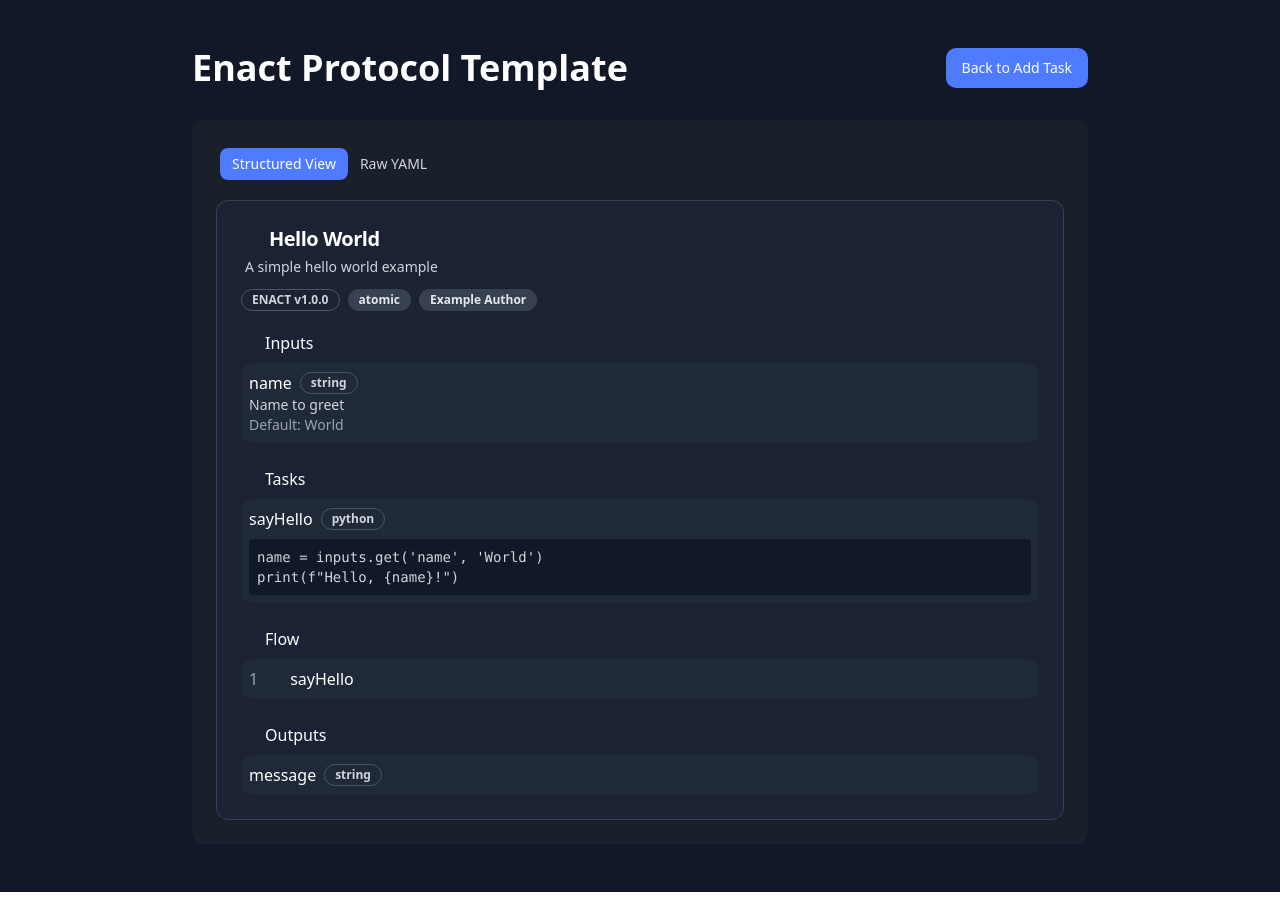
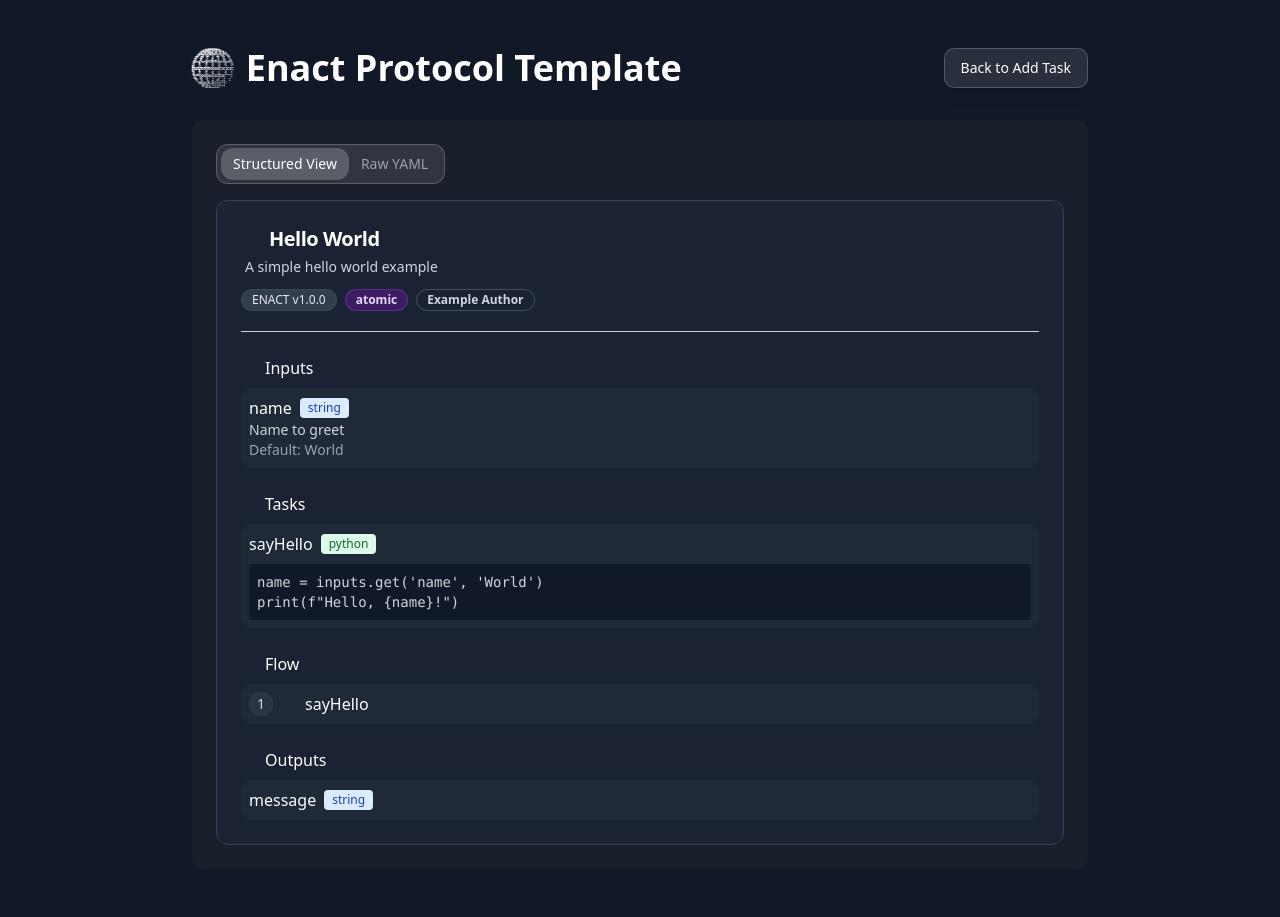
Before and after one commit to lame-o/enact-registry-v0, a React (Vite) app: page /task-template in a window 1280 px wide. Before the commit the page ends 892 px from the top, so only its background shows below. Built offline with nearby package versions, Linux system fonts and the light colour scheme; some icons are missing.

Commit message:
styling improvements

```diff
--- a/src/pages/AddTask.tsx
+++ b/src/pages/AddTask.tsx
@@ -221,7 +221,9 @@ const AddTask = () => {
         <div className="max-w-4xl mx-auto">
           <div className="flex justify-between items-center mb-8">
             <div className="flex items-center gap-3">
-              <h1 className="text-4xl font-bold text-white">Add New Task</h1>
+              <img src="/globe-bit.png" alt="Enact Globe" className="h-10 w-auto rotate-180" />
+              <div className="flex items-center gap-4">
+                <h1 className="text-4xl font-bold text-white">Add Task</h1>
                 <button
                   onClick={() => navigate("/task-template")}
                   className="flex items-center gap-1 text-sm text-gray-300 hover:text-white group"
@@ -230,15 +232,8 @@ const AddTask = () => {
                   <Icon icon="lucide:arrow-up-right" className="w-4 h-4" />
                 </button>
               </div>
-            <div className="space-x-4">
-              <Button
-                variant="outline"
-                onClick={() => navigate("/")}
-                className="bg-[#2A2E3E] text-white border-white/20 hover:bg-[#4E7BFF] hover:text-white"
-              >
-                <Icon icon="lucide:arrow-left" className="w-4 h-4 mr-2" />
-                Back
-              </Button>
+            </div>
+            <div className="flex items-center gap-2">
               <Button
                 variant="outline"
                 onClick={() => {
@@ -258,14 +253,20 @@ const AddTask = () => {
                   };
                   input.click();
                 }}
-                className="bg-[#2A2E3E] text-white border-white/20 hover:bg-[#4E7BFF] hover:text-white"
+                className="bg-white/10 hover:bg-white/20 text-white text-sm px-4 py-1.5 rounded-md backdrop-blur-sm border border-white/20 shadow-lg transition-all"
               >
                 <Icon icon="lucide:upload" className="w-4 h-4 mr-2" />
                 Upload YAML
               </Button>
+              <Button
+                onClick={() => navigate("/")}
+                className="bg-white/10 hover:bg-white/20 text-white text-sm px-4 py-1.5 rounded-md backdrop-blur-sm border border-white/20 shadow-lg transition-all"
+              >
+                <Icon icon="lucide:arrow-left" className="w-4 h-4 mr-2" />
+                Back
+              </Button>
             </div>
           </div>
-
           <div className="space-y-8">
             <div className="bg-[#1a1f2c] rounded-lg p-6">
               <Form {...form}>
@@ -549,7 +550,7 @@ const AddTask = () => {
                   <div className="flex justify-end">
                     <Button
                       type="submit"
-                      className="bg-[#4E7BFF] text-white hover:bg-[#4E7BFF]/90"
+                      className="bg-white/10 hover:bg-white/20 text-white text-sm px-4 py-1.5 rounded-md backdrop-blur-sm border border-white/20 shadow-lg transition-all"
                     >
                       Create Task
                     </Button>
--- a/src/pages/Index.tsx
+++ b/src/pages/Index.tsx
@@ -29,30 +29,29 @@ const TaskCard = ({ task }: { task: Task }) => {
             <Icon icon="lucide:file-text" className="w-5 h-5 text-gray-400 mt-1" />
             <div className="flex-1">
               <div className="flex items-center justify-between gap-2">
-                <div className="flex items-center gap-2">
-                  <CardTitle className="text-xl text-white">
-                    {task.name}
-                  </CardTitle>
-                  <div className="flex items-center gap-2">
-                    <Badge variant="outline" className="border-gray-600 text-gray-300">ENACT v{task.version}</Badge>
-                    {task.isAtomic && (
-                      <Badge variant="secondary" className="bg-gray-700 text-gray-200">atomic</Badge>
-                    )}
-                    {task.teams.map((team) => (
-                      <Badge key={team} variant="secondary" className="bg-gray-700 text-gray-200">{team}</Badge>
-                    ))}
-                  </div>
-                </div>
-                <CollapsibleTrigger className="p-1 hover:bg-[#1f2937] rounded-md transition-colors">
+                <CardTitle className="text-xl text-white">
+                  {task.name}
+                </CardTitle>
+                <CollapsibleTrigger className="p-1 hover:bg-white/10 rounded-md transition-colors">
                   <Icon icon="lucide:chevron-down" className="w-5 h-5 text-gray-400 transition-transform group-open:rotate-180" />
                 </CollapsibleTrigger>
               </div>
-              <CardDescription className="mt-1 text-gray-300">{task.description}</CardDescription>
+              <CardDescription className="mt-1 text-gray-300 -ml-6">{task.description}</CardDescription>
+              <div className="flex items-center gap-2 mt-3 -ml-7">
+                <Badge variant="secondary" className="bg-gray-700/90 text-gray-200 font-medium border border-gray-600/50 shadow-sm">ENACT v{task.version}</Badge>
+                {task.isAtomic && (
+                  <Badge variant="secondary" className="bg-purple-900/60 text-purple-200 border border-purple-500/30">atomic</Badge>
+                )}
+                {task.teams.map((team) => (
+                  <Badge key={team} variant="outline" className="border-white/20 text-gray-300 backdrop-blur-sm">@{team}</Badge>
+                ))}
+              </div>
             </div>
           </div>
         </CardHeader>
         <CardContent>
           <CollapsibleContent className="space-y-6">
+            <div className="h-px bg-gray-300 mt-4" />
             {/* Inputs Section */}
             <div>
               <h3 className="text-white font-medium mb-2 flex items-center gap-2">
@@ -66,7 +65,7 @@ const TaskCard = ({ task }: { task: Task }) => {
                       <div className="flex-1">
                         <div className="flex items-center gap-2">
                           <span className="text-white font-medium">{key}</span>
-                          <Badge variant="outline" className="border-gray-600 text-gray-300">{input.type}</Badge>
+                          <Badge variant="outline" className="bg-blue-100 text-blue-800 rounded border-0 px-2 py-0.5 text-xs font-medium">{input.type}</Badge>
                         </div>
                         <p className="text-sm text-gray-300">{input.description}</p>
                         {input.default && (
@@ -93,7 +92,7 @@ const TaskCard = ({ task }: { task: Task }) => {
                         <div className="flex items-center gap-2">
                           <span className="text-white font-medium">{t.id}</span>
                           {t.language && (
-                            <Badge variant="outline" className="border-gray-600 text-gray-300">{t.language}</Badge>
+                            <Badge variant="outline" className="bg-green-100 text-green-800 rounded border-0 px-2 py-0.5 text-xs font-medium">{t.language}</Badge>
                           )}
                         </div>
                         {t.description && (
@@ -121,7 +120,7 @@ const TaskCard = ({ task }: { task: Task }) => {
                 {task.protocolDetails.flow.steps.map((step, index) => (
                   <div key={index} className="bg-[#1f2937] rounded-md p-2">
                     <div className="flex items-center gap-2">
-                      <span className="text-gray-400">{index + 1}</span>
+                      <span className="inline-flex items-center justify-center w-6 h-6 rounded-full bg-gray-700/50 text-gray-300 text-sm border border-gray-600/30">{index + 1}</span>
                       <Icon icon="lucide:arrow-right" className="w-4 h-4 text-gray-400" />
                       <span className="text-white">{step.task}</span>
                     </div>
@@ -143,7 +142,7 @@ const TaskCard = ({ task }: { task: Task }) => {
                       <div className="flex-1">
                         <div className="flex items-center gap-2">
                           <span className="text-white font-medium">{key}</span>
-                          <Badge variant="outline" className="border-gray-600 text-gray-300">{output.type}</Badge>
+                          <Badge variant="outline" className="bg-blue-100 text-blue-800 rounded border-0 px-2 py-0.5 text-xs font-medium">{output.type}</Badge>
                         </div>
                         {output.description && (
                           <p className="text-sm text-gray-300">{output.description}</p>
@@ -183,10 +182,13 @@ const Index = () => {
       <div className="container mx-auto py-12">
         <div className="max-w-4xl mx-auto">
           <div className="flex justify-between items-center mb-8">
-            <h1 className="text-4xl font-bold text-white">Enact Registry</h1>
+            <div className="flex items-center gap-3">
+              <img src="/globe-bit.png" alt="Enact Globe" className="h-10 w-auto rotate-180" />
+              <h1 className="text-4xl font-bold text-white">Enact Registry</h1>
+            </div>
             <Button
               onClick={() => navigate("/add-task")}
-              className="bg-enact-accent hover:bg-enact-accent/90 text-white"
+              className="bg-white/10 hover:bg-white/20 text-white text-sm px-4 py-1.5 rounded-md backdrop-blur-sm border border-white/20 shadow-lg transition-all"
             >
               <Icon icon="lucide:plus" className="w-4 h-4 mr-2" />
               Add Task
--- a/src/pages/TaskTemplate.tsx
+++ b/src/pages/TaskTemplate.tsx
@@ -46,10 +46,13 @@ const TaskTemplate = () => {
       <div className="container mx-auto py-12">
         <div className="max-w-4xl mx-auto">
           <div className="flex justify-between items-center mb-8">
-            <h1 className="text-4xl font-bold text-white">Enact Protocol Template</h1>
+            <div className="flex items-center gap-3">
+              <img src="/globe-bit.png" alt="Enact Globe" className="h-10 w-auto rotate-180" />
+              <h1 className="text-4xl font-bold text-white">Enact Protocol Template</h1>
+            </div>
             <Button
               onClick={() => navigate("/add-task")}
-              className="bg-enact-accent hover:bg-enact-accent/90 text-white"
+              className="bg-white/10 hover:bg-white/20 text-white text-sm px-4 py-1.5 rounded-md backdrop-blur-sm border border-white/20 shadow-lg transition-all"
             >
               Back to Add Task
             </Button>
@@ -57,16 +60,16 @@ const TaskTemplate = () => {
 
           <div className="bg-[#1a1f2c] rounded-lg p-6">
             <Tabs defaultValue="structured" className="space-y-4">
-              <TabsList className="bg-[#1a1f2c]">
+              <TabsList className="bg-white/10 backdrop-blur-sm border border-white/20 p-1 rounded-lg">
                 <TabsTrigger
                   value="structured"
-                  className="data-[state=active]:bg-enact-accent data-[state=active]:text-white text-gray-300"
+                  className="data-[state=active]:bg-white/20 data-[state=active]:text-white text-gray-400 transition-all hover:text-white rounded-lg"
                 >
                   Structured View
                 </TabsTrigger>
                 <TabsTrigger
                   value="raw"
-                  className="data-[state=active]:bg-enact-accent data-[state=active]:text-white text-gray-300"
+                  className="data-[state=active]:bg-white/20 data-[state=active]:text-white text-gray-400 transition-all hover:text-white rounded-lg"
                 >
                   Raw YAML
                 </TabsTrigger>
@@ -81,15 +84,16 @@ const TaskTemplate = () => {
                         <CardTitle className="text-xl text-white">Hello World</CardTitle>
                         <CardDescription className="mt-1 text-gray-300 -ml-6">A simple hello world example</CardDescription>
                         <div className="flex items-center gap-2 mt-3">
-                          <Badge variant="outline" className="border-gray-600 text-gray-300 -ml-7">ENACT v1.0.0</Badge>
-                          <Badge variant="secondary" className="bg-gray-700 text-gray-200">atomic</Badge>
-                          <Badge variant="secondary" className="bg-gray-700 text-gray-200">Example Author</Badge>
+                          <Badge variant="secondary" className="bg-gray-700/90 text-gray-200 font-medium border border-gray-600/50 shadow-sm -ml-7">ENACT v1.0.0</Badge>
+                          <Badge variant="secondary" className="bg-purple-900/60 text-purple-200 border border-purple-500/30">atomic</Badge>
+                          <Badge variant="outline" className="border-white/20 text-gray-300 backdrop-blur-sm">Example Author</Badge>
                         </div>
                       </div>
                     </div>
                   </CardHeader>
                   <CardContent>
                     <div className="space-y-6">
+                      <div className="h-px bg-gray-300" />
                       {/* Inputs Section */}
                       <div>
                         <h3 className="text-white font-medium mb-2 flex items-center gap-2">
@@ -102,7 +106,7 @@ const TaskTemplate = () => {
                               <div className="flex-1">
                                 <div className="flex items-center gap-2">
                                   <span className="text-white font-medium">name</span>
-                                  <Badge variant="outline" className="border-gray-600 text-gray-300">string</Badge>
+                                  <Badge variant="outline" className="bg-blue-100 text-blue-800 rounded border-0 px-2 py-0.5 text-xs font-medium">string</Badge>
                                 </div>
                                 <p className="text-sm text-gray-300">Name to greet</p>
                                 <p className="text-sm text-gray-400">Default: World</p>
@@ -124,7 +128,7 @@ const TaskTemplate = () => {
                               <div className="flex-1">
                                 <div className="flex items-center gap-2">
                                   <span className="text-white font-medium">sayHello</span>
-                                  <Badge variant="outline" className="border-gray-600 text-gray-300">python</Badge>
+                                  <Badge variant="outline" className="bg-green-100 text-green-800 rounded border-0 px-2 py-0.5 text-xs font-medium">python</Badge>
                                 </div>
                                 <pre className="mt-2 p-2 bg-[#111828] rounded text-sm text-gray-300 overflow-x-auto">
                                   <code>{`name = inputs.get('name', 'World')
@@ -145,7 +149,7 @@ print(f"Hello, {name}!")`}</code>
                         <div className="space-y-2">
                           <div className="bg-[#1f2937] rounded-md p-2">
                             <div className="flex items-center gap-2">
-                              <span className="text-gray-400">1</span>
+                              <span className="inline-flex items-center justify-center w-6 h-6 rounded-full bg-gray-700/50 text-gray-300 text-sm border border-gray-600/30">1</span>
                               <Icon icon="lucide:arrow-right" className="w-4 h-4 text-gray-400" />
                               <span className="text-white">sayHello</span>
                             </div>
@@ -165,7 +169,7 @@ print(f"Hello, {name}!")`}</code>
                               <div className="flex-1">
                                 <div className="flex items-center gap-2">
                                   <span className="text-white font-medium">message</span>
-                                  <Badge variant="outline" className="border-gray-600 text-gray-300">string</Badge>
+                                  <Badge variant="outline" className="bg-blue-100 text-blue-800 rounded border-0 px-2 py-0.5 text-xs font-medium">string</Badge>
                                 </div>
                               </div>
                             </div>
```
Also changed, not shown: public/globe-bit.png (added). Lines whose indentation alone changed are shown as unchanged.
